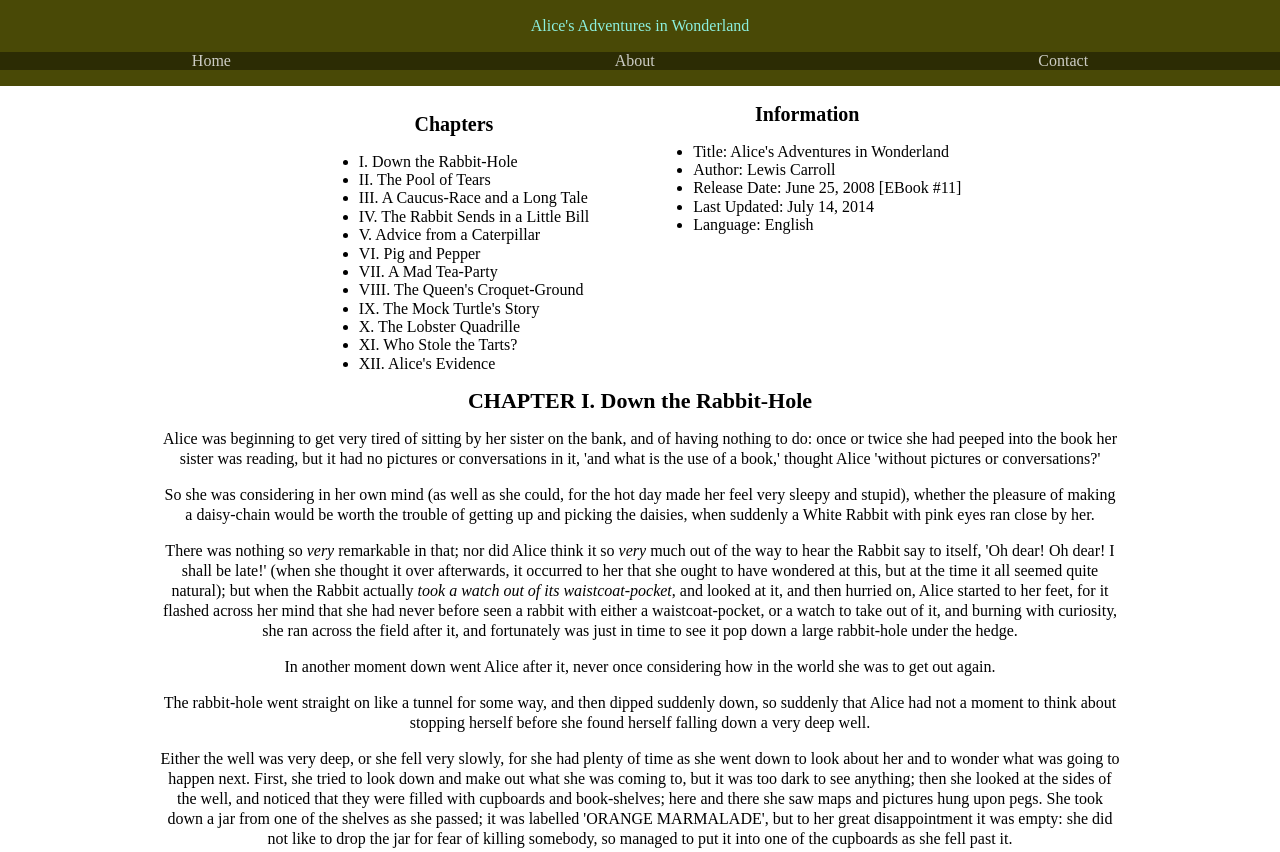
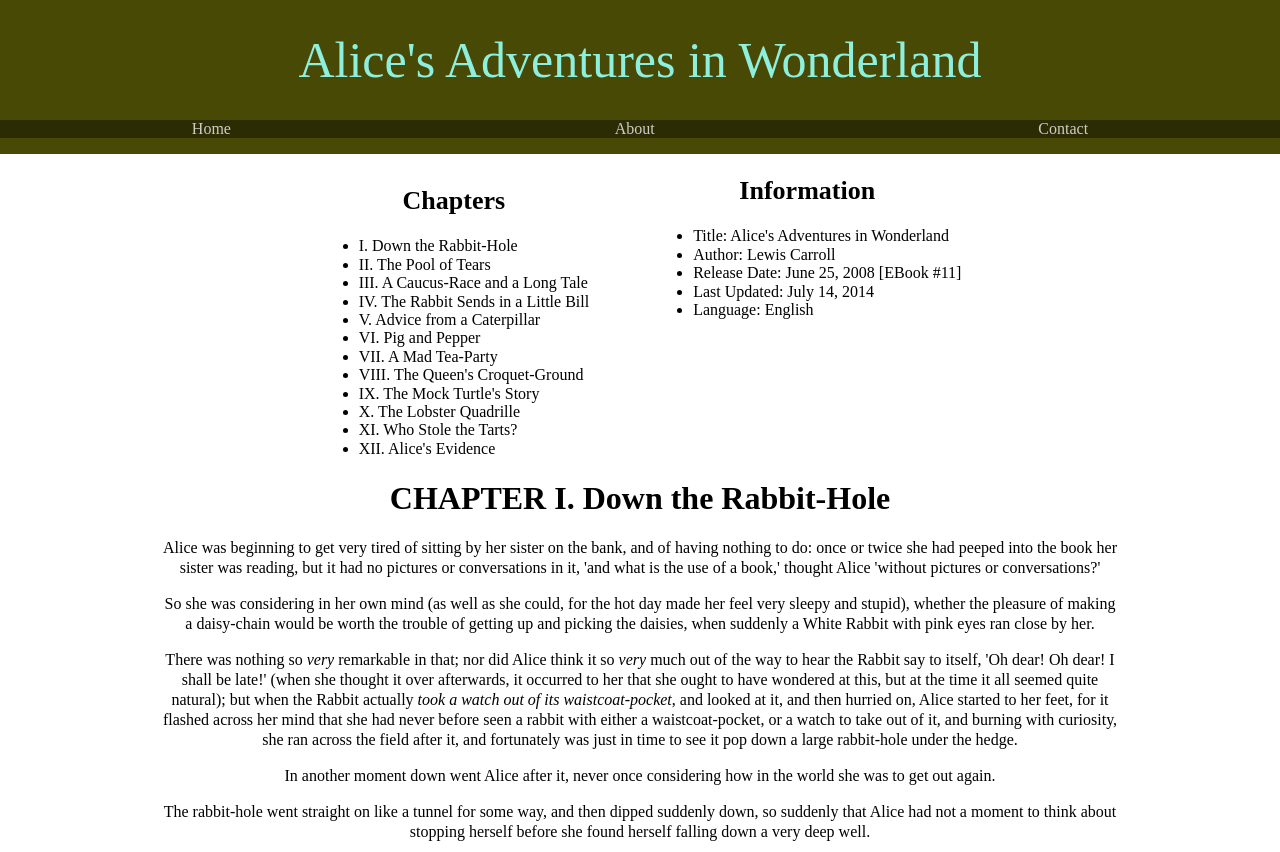
Before and after one commit to thiagopcdev/trybe-exercises, a website: page bloco_6/day_5/exercise2.html in a window 1280 px wide. Shown: the top 852 px of the page. Drawn offline with nearby package versions, Linux system fonts and the light colour scheme.

Commit message:
Exercicio 2 corrige fontes

```diff
--- a/bloco_6/day_5/exercise2.css
+++ b/bloco_6/day_5/exercise2.css
@@ -21,8 +21,8 @@
     margin: 0px;
 }
 header p {
-
-   color: rgb(140, 240, 221);
+    font-size: 20px;
+    color: rgb(140, 240, 221);
 }
 nav ul{
     display: flex;
@@ -80,6 +80,10 @@
         margin: 0 auto;
     }
 
+    header p {
+        font-size: 30px;
+    }
+
 }
 
 @media screen and (min-width: 1200px) {
@@ -98,4 +102,15 @@
         margin-left: 5vw;
     }
 
+    h1 {
+        font-size: 32px
+    }
+
+    h2 {
+        font-size: 26px;
+    }
+
+    header p {
+        font-size: 50px;
+    }
 }
```
